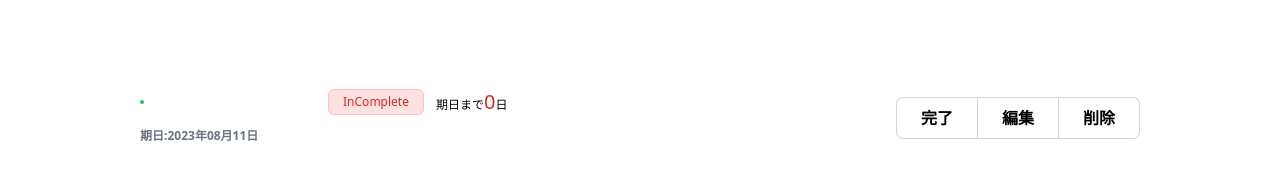
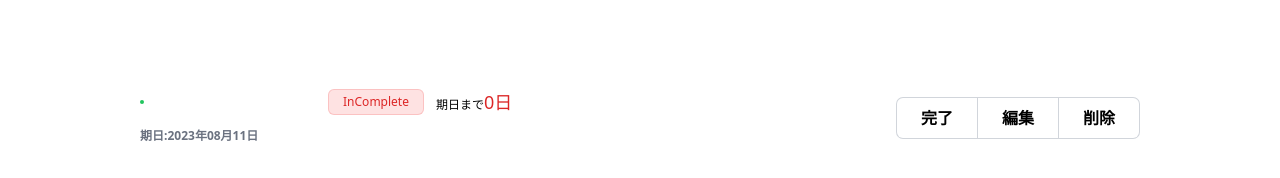
Before and after one commit to yasu-pro/ToDoList_Weather-app, a Next.js app: page / in a window 1280 px wide. Both pictures are taken after a click on the button "追加". Shown: the top 178 px of the page. Built offline with nearby package versions, Linux system fonts and the light colour scheme.

Commit message:
Fix: 日数が30日以上の表記変更

```diff
--- a/components/TodoItem.js
+++ b/components/TodoItem.js
@@ -22,11 +22,18 @@ const TodoItem = ({ todo }) => {
     }
 
     const calculateDaysUntilDueDate =() => {
-        const dueDate = parse(todo.dueDate, "yyyy年MM月dd日", new Date())
+        const dueDate = parse(todo.dueDate, "yyyy年MM月dd日", new Date());
         const currentDate = new Date();
-        const timeDifference = dueDate - currentDate;// ミリ秒単位の差分
+        const timeDifference = dueDate - currentDate; // ミリ秒単位の差分
         const daysUntilDue = Math.ceil(timeDifference / (1000 * 60 * 60 * 24)); // 日数に変換して切り上げ
-        return daysUntilDue;
+
+        if (daysUntilDue <= 30) {
+            return `${daysUntilDue}日`;
+        } else {
+            // 日数を30で割って簡易的な月数に変換
+            const monthsUntilDue = Math.floor(daysUntilDue / 30);
+            return `${monthsUntilDue}ヶ月`;
+        }
     }
 
     return (
@@ -60,7 +67,10 @@ const TodoItem = ({ todo }) => {
                     </p>
 
                     <div>
-                        <p className="text-xs">期日まで<span className="text-xl text-red-600">{calculateDaysUntilDueDate()}</span>日</p>
+                        <p className="text-xs">
+                            期日まで
+                            <span className="text-lg text-red-600">{calculateDaysUntilDueDate()}</span>
+                        </p>
                     </div>
                 </div>
 
```
